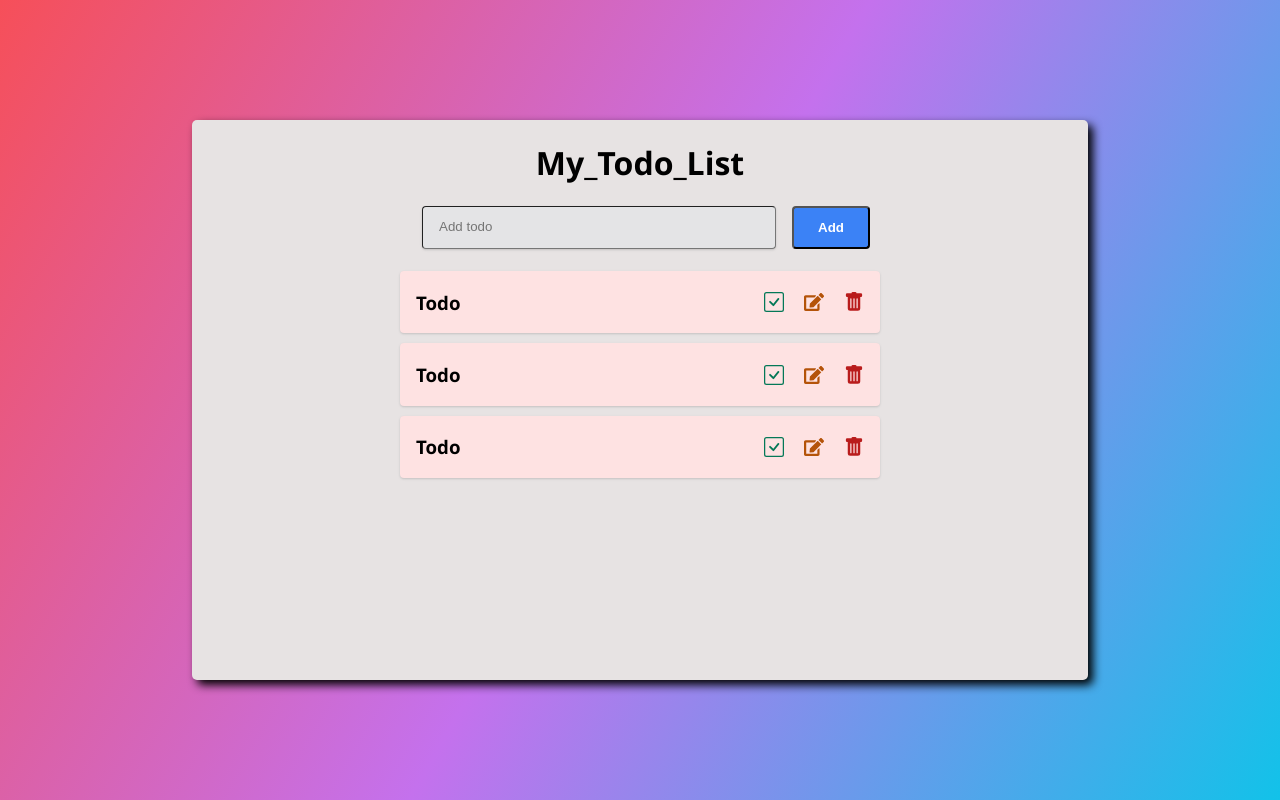
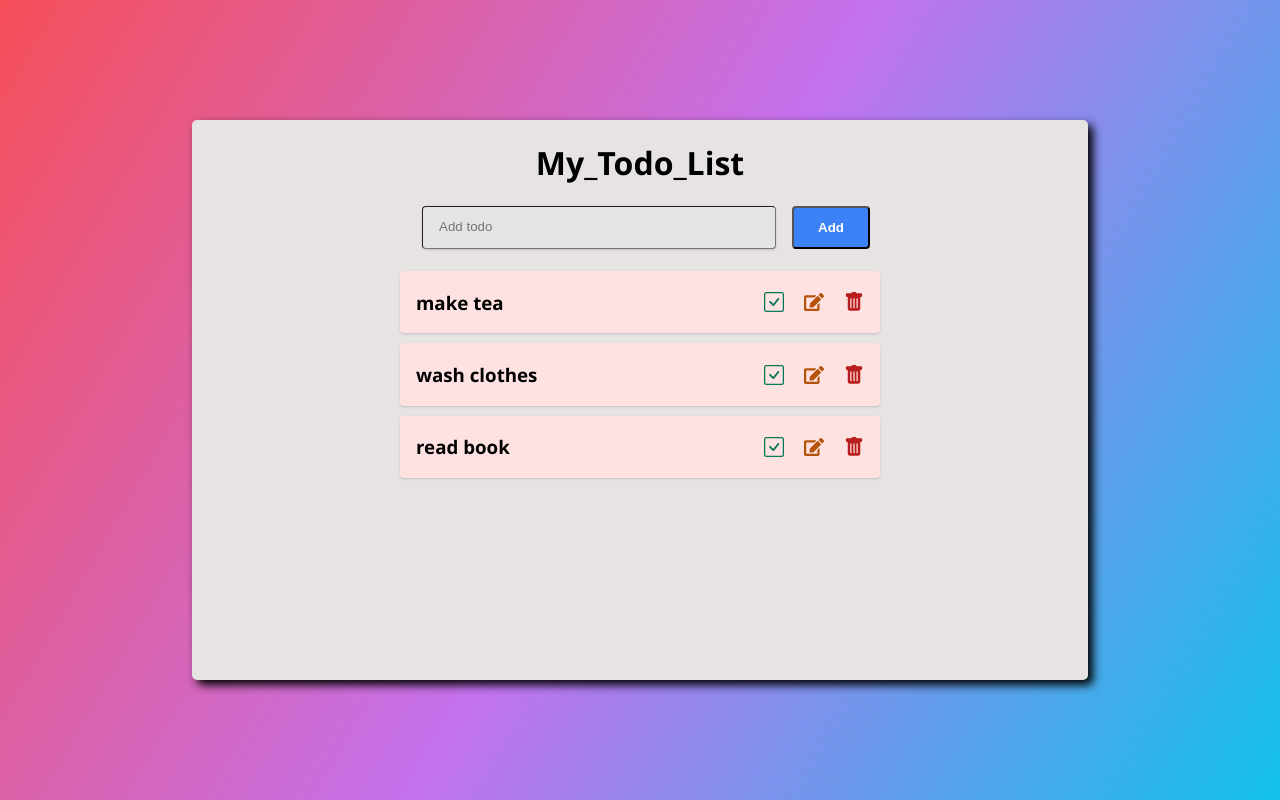
Before and after one commit to adityaK87/todo_app, a React (Create React App) app: page / in a window 1280 px wide. Built offline with nearby package versions, Linux system fonts and the light colour scheme.

Commit message:
data from state

```diff
--- a/src/components/TaskList.js
+++ b/src/components/TaskList.js
@@ -1,11 +1,15 @@
 import React from "react";
 import TodoCard from "./TodoCard/TodoCard";
+
+import { useSelector } from "react-redux";
 const TaskList = () => {
+	const { todos } = useSelector((state) => state.todos);
+	console.log(todos);
 	return (
 		<div>
-			<TodoCard title="Todo" />
-			<TodoCard title="Todo" />
-			<TodoCard title="Todo" />
+			{todos.map((todo) => (
+				<TodoCard key={todo.id} {...todo} />
+			))}
 		</div>
 	);
 };
```
